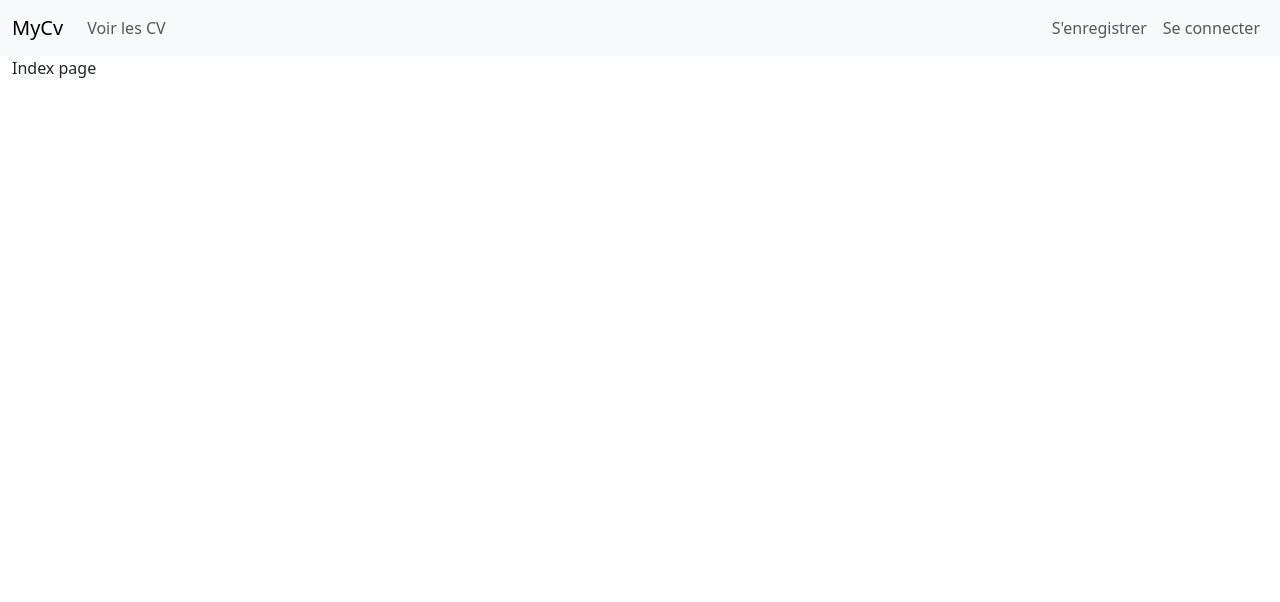
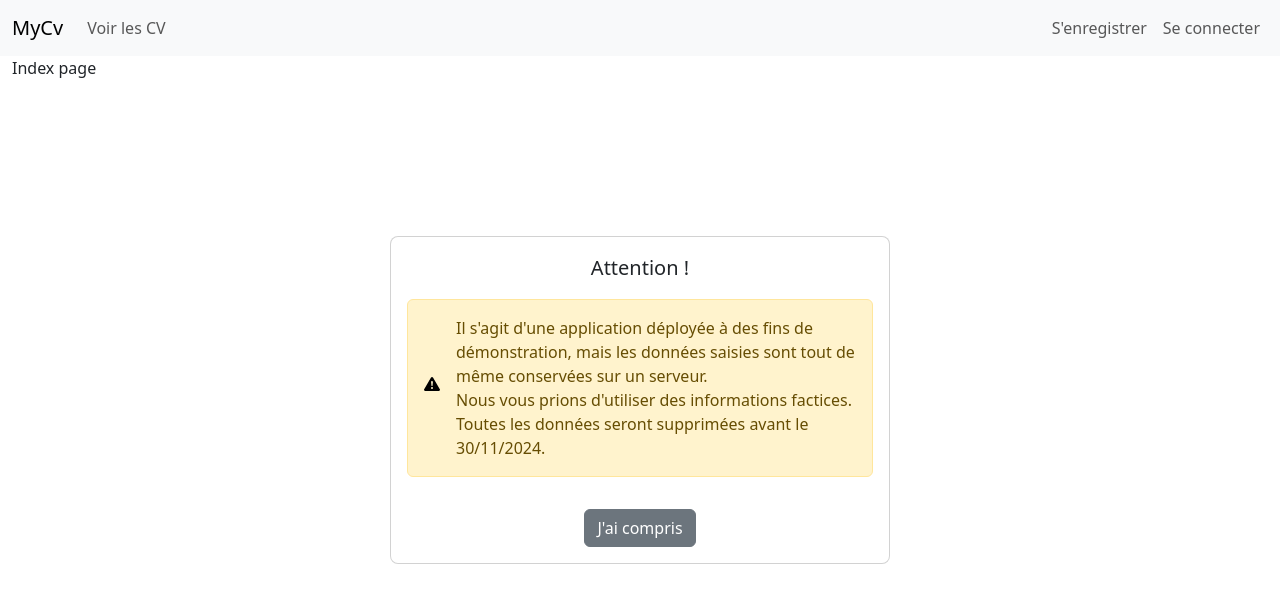
Before and after one commit to EFREi-Renforcement-Js-groupe-TDA/MyCvStoreFront, a React (Vite) app: page / in a window 1280 px wide. Shown: the top 602 px of the page. Built offline with nearby package versions, Linux system fonts and the light colour scheme.

Commit message:
Added disclaimer popup

```diff
--- a/index.html
+++ b/index.html
@@ -3,6 +3,7 @@
     <head>
         <meta charset="UTF-8" />
         <link rel="icon" type="image/png" href="/img/favicon.png" />
+        <link rel="stylesheet" href="/stylesheet/style.css" />
         <meta name="viewport" content="width=device-width, initial-scale=1.0" />
         <title>MyCv</title>
     </head>
--- a/src/App.jsx
+++ b/src/App.jsx
@@ -1,4 +1,3 @@
-import "bootstrap/dist/css/bootstrap.min.css";
 import { Route, Routes } from "react-router-dom";
 import Header from "./Components/Nav/Header";
 import Register from "./Pages/Auth/Register.jsx";
@@ -6,6 +5,8 @@ import Login from "./Pages/Auth/Login.jsx";
 import Profile from "./Pages/User/Profile";
 import Index from "./Pages/CV/CvIndex";
 import EditProfile from "./Pages/User/EditProfile";
+import DisclaimerPopup from "./Components/Misc/DisclaimerPopup.jsx";
+import "bootstrap/dist/css/bootstrap.min.css";
 
 function App() {
     return (
@@ -13,6 +14,8 @@ function App() {
             <div className="row">
                 <Header />
             </div>
+
+            <DisclaimerPopup />
 
             <Routes>
                 {/*Index*/}
--- /dev/null
+++ b/src/Components/Misc/DisclaimerPopup.jsx
@@ -0,0 +1,53 @@
+import React, { useEffect, useState } from "react";
+const DisclaimerPopup = () => {
+    const [showPopup, setShowPopup] = useState(false);
+
+    useEffect(() => {
+        const hasSeenPopup = localStorage.getItem("hasSeenPopup");
+        if (!hasSeenPopup) {
+            setShowPopup(true);
+            localStorage.setItem("hasSeenPopup", "true");
+        }
+    }, []);
+
+    const closePopup = () => {
+        setShowPopup(false);
+    };
+
+    if (!showPopup) {
+        return null;
+    }
+
+    return (
+        <div className="modal fade show d-block" id="staticBackdrop" data-bs-backdrop="static" data-bs-keyboard="false" tabIndex="-1" aria-labelledby="staticBackdropLabel" aria-hidden="true">
+            <div className="modal-dialog modal-dialog-centered">
+                <div className="modal-content">
+                    <div className="text-center mt-3">
+                        <h1 className="modal-title fs-5" id="staticBackdropLabel">
+                            Attention !
+                        </h1>
+                    </div>
+                    <div className="modal-body">
+                        <div className="alert alert-warning d-flex align-items-center" role="alert">
+                            <svg className="bi flex-shrink-0 me-2" width="24" height="24" role="img" aria-label="Warning:">
+                                <path d="M8.982 1.566a1.13 1.13 0 0 0-1.96 0L.165 13.233c-.457.778.091 1.767.98 1.767h13.713c.889 0 1.438-.99.98-1.767zM8 5c.535 0 .954.462.9.995l-.35 3.507a.552.552 0 0 1-1.1 0L7.1 5.995A.905.905 0 0 1 8 5m.002 6a1 1 0 1 1 0 2 1 1 0 0 1 0-2" />
+                            </svg>
+                            <div>
+                                <span>Il s'agit d'une application déployée à des fins de démonstration, mais les données saisies sont tout de même conservées sur un serveur.</span>
+                                <br />
+                                <span>Nous vous prions d'utiliser des informations factices. Toutes les données seront supprimées avant le 30/11/2024.</span>
+                            </div>
+                        </div>
+                    </div>
+                    <div className="text-center mb-3">
+                        <button type="button" className="btn btn-secondary" onClick={closePopup}>
+                            J'ai compris
+                        </button>
+                    </div>
+                </div>
+            </div>
+        </div>
+    );
+};
+
+export default DisclaimerPopup;
--- a/src/main.jsx
+++ b/src/main.jsx
@@ -1,9 +1,8 @@
+import App from "./App";
 import { StrictMode } from "react";
 import { createRoot } from "react-dom/client";
 import { BrowserRouter } from "react-router-dom";
-import App from "./App";
 import { UserProvider } from "./Context/UserContext";
-import "../public/stylesheet/style.css";
 
 createRoot(document.getElementById("root")).render(
     <StrictMode>
```
